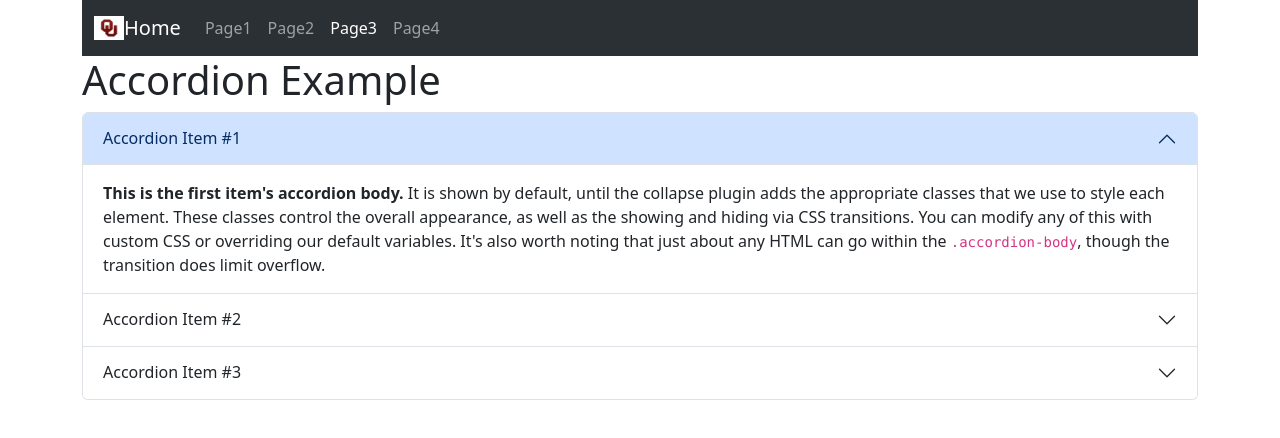
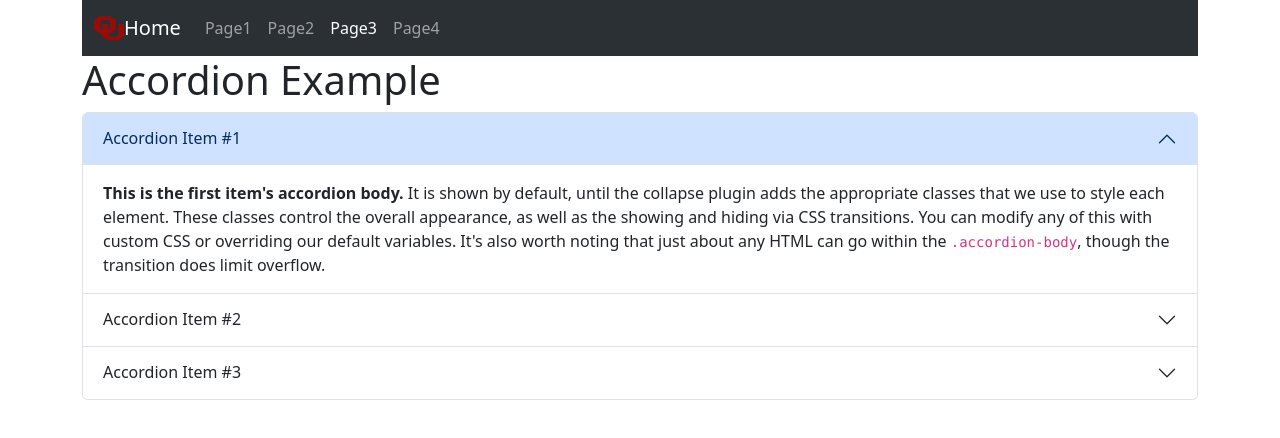
Before and after one commit to JoshuaPectol/4013_HW1, a plain HTML site: page Page3.html in a window 1280 px wide. Drawn offline with nearby package versions, Linux system fonts and the light colour scheme.

Commit message:
Update Page3.html

```diff
--- a/Page3.html
+++ b/Page3.html
@@ -4,14 +4,14 @@
     <meta charset="utf-8">
     <meta name="viewport" content="width=device-width, initial-scale=1">
     <title>Page3</title>
-    <link rel="icon" type="image/x-icon" href="Logo/OU logo.png"/>
+    <link rel="icon" type="image/x-icon" href="Logo/clipart632190.png"/>
     <link href="https://cdn.jsdelivr.net/npm/bootstrap@5.3.1/dist/css/bootstrap.min.css" rel="stylesheet" integrity="sha384-4bw+/aepP/YC94hEpVNVgiZdgIC5+VKNBQNGCHeKRQN+PtmoHDEXuppvnDJzQIu9" crossorigin="anonymous">
   </head>
 <body>
   <div class="container">
     <nav class="navbar navbar-expand-lg bg-body-tertiary" data-bs-theme="dark">
   <div class="container-fluid">
-    <img src="Logo/OU logo.png" alt="Bootstrap" width="30" height="24">
+    <img src="Logo/clipart632190.png" alt="Bootstrap" width="30" height="24">
     <a class="navbar-brand" href="index.html">Home</a>
     <button class="navbar-toggler" type="button" data-bs-toggle="collapse" data-bs-target="#navbarSupportedContent" aria-controls="navbarSupportedContent" aria-expanded="false" aria-label="Toggle navigation">
       <span class="navbar-toggler-icon"></span>
```
